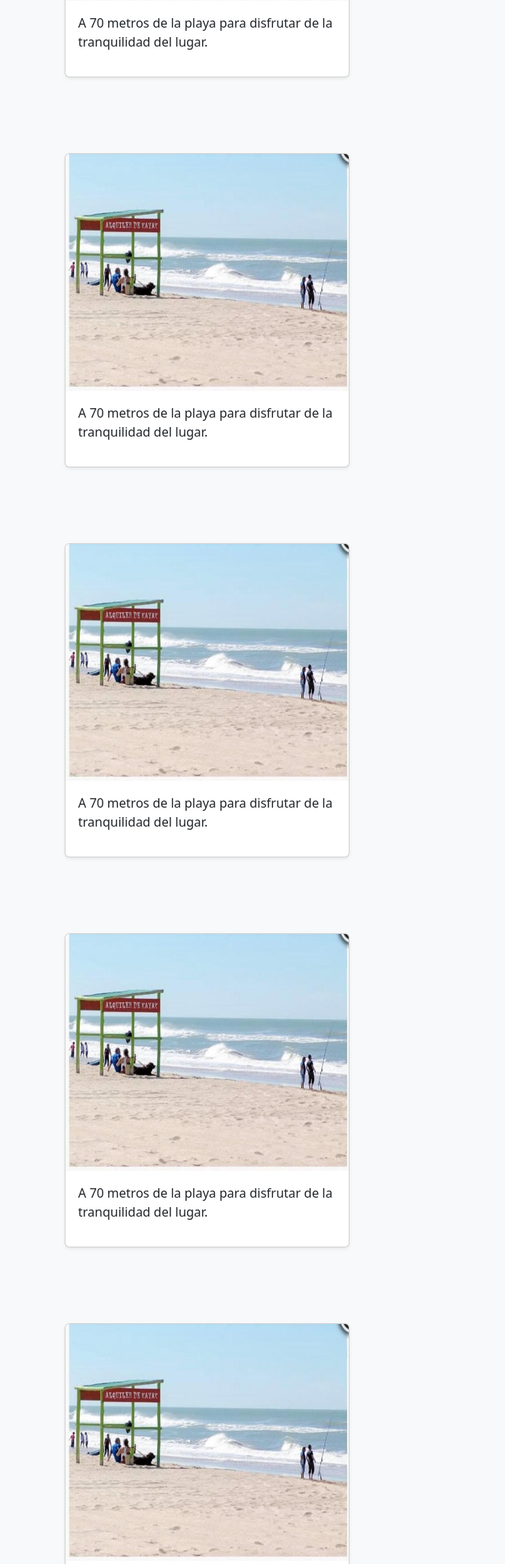
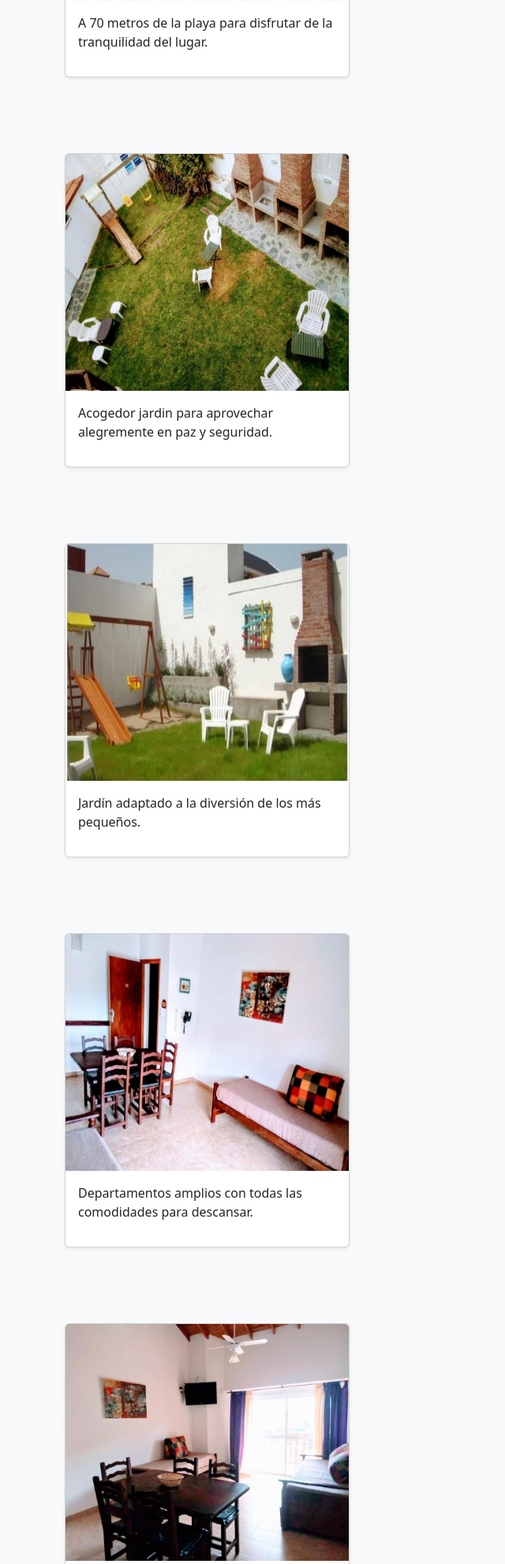
Before and after one commit to contepablod/maremarecomplejo, a Django app: page / in a window 1280 px wide. Shown: the part 1400-3381 px from the top of the page at 79% size, without its empty margins (0-640 px from the left). Run offline with Django 4.2, Linux system fonts and the light colour scheme.

Commit message:
Changed Home template media images to static

```diff
--- a/WebApp/templates/home.html
+++ b/WebApp/templates/home.html
@@ -171,9 +171,9 @@
       <div class="row row-cols-1 row-cols-sm-2 row-cols-md-3 g-3">
         <div class="col">
           <div class="card shadow-sm">
-            <img class="bd-placeholder-img card-img-top" src="{% static 'MareMarePlaya.jpg' %}" height="300" width="150"></img>
+            <img class="bd-placeholder-img card-img-top" src="{% static 'MareMareJardin.jpg' %}" height="300" width="150"></img>
             <div class="card-body">
-              <p class="card-text">A 70 metros de la playa para disfrutar de la tranquilidad del lugar.</p>
+              <p class="card-text">Acogedor jardin para aprovechar alegremente en paz y seguridad.</p>
               <div class="d-flex justify-content-between align-items-center"></div>
             </div>
           </div>
@@ -187,9 +187,9 @@
       <div class="row row-cols-1 row-cols-sm-2 row-cols-md-3 g-3">
         <div class="col">
           <div class="card shadow-sm">
-            <img class="bd-placeholder-img card-img-top" src="{% static 'MareMarePlaya.jpg' %}" height="300" width="150"></img>
+            <img class="bd-placeholder-img card-img-top" src="{% static 'MareMareJuegos.jpg' %}" height="300" width="150"></img>
             <div class="card-body">
-              <p class="card-text">A 70 metros de la playa para disfrutar de la tranquilidad del lugar.</p>
+              <p class="card-text">Jardín adaptado a la diversión de los más pequeños.</p>
               <div class="d-flex justify-content-between align-items-center"></div>
             </div>
           </div>
@@ -203,9 +203,9 @@
       <div class="row row-cols-1 row-cols-sm-2 row-cols-md-3 g-3">
         <div class="col">
           <div class="card shadow-sm">
-            <img class="bd-placeholder-img card-img-top" src="{% static 'MareMarePlaya.jpg' %}" height="300" width="150"></img>
+            <img class="bd-placeholder-img card-img-top" src="{% static 'MareMareEntrada.jpg' %}" height="300" width="150"></img>
             <div class="card-body">
-              <p class="card-text">A 70 metros de la playa para disfrutar de la tranquilidad del lugar.</p>
+              <p class="card-text">Departamentos amplios con todas las comodidades para descansar.</p>
               <div class="d-flex justify-content-between align-items-center"></div>
             </div>
           </div>
@@ -219,9 +219,9 @@
       <div class="row row-cols-1 row-cols-sm-2 row-cols-md-3 g-3">
         <div class="col">
           <div class="card shadow-sm">
-            <img class="bd-placeholder-img card-img-top" src="{% static 'MareMarePlaya.jpg' %}" height="300" width="150"></img>
+            <img class="bd-placeholder-img card-img-top" src="{% static 'MareMareComedor.jpg' %}" height="300" width="150"></img>
             <div class="card-body">
-              <p class="card-text">A 70 metros de la playa para disfrutar de la tranquilidad del lugar.</p>
+              <p class="card-text">Luminosidad garantizada para su confort.</p>
               <div class="d-flex justify-content-between align-items-center"></div>
             </div>
           </div>
@@ -235,9 +235,9 @@
       <div class="row row-cols-1 row-cols-sm-2 row-cols-md-3 g-3">
         <div class="col">
           <div class="card shadow-sm">
-            <img class="bd-placeholder-img card-img-top" src="{% static 'MareMarePlaya.jpg' %}" height="300" width="150"></img>
+            <img class="bd-placeholder-img card-img-top" src="{% static 'MareMareCocina.jpg' %}" height="300" width="150"></img>
             <div class="card-body">
-              <p class="card-text">A 70 metros de la playa para disfrutar de la tranquilidad del lugar.</p>
+              <p class="card-text">Cocinas amplias y completamente equipadas.</p>
               <div class="d-flex justify-content-between align-items-center"></div>
             </div>
           </div>
@@ -251,9 +251,9 @@
       <div class="row row-cols-1 row-cols-sm-2 row-cols-md-3 g-3">
         <div class="col">
           <div class="card shadow-sm">
-            <img class="bd-placeholder-img card-img-top" src="{% static 'MareMarePlaya.jpg' %}" height="300" width="150"></img>
+            <img class="bd-placeholder-img card-img-top" src="{% static 'MareMareMesa.jpg' %}" height="300" width="150"></img>
             <div class="card-body">
-              <p class="card-text">A 70 metros de la playa para disfrutar de la tranquilidad del lugar.</p>
+              <p class="card-text">Todos los electrodomésticos para el desayuno soñado cerca del mar.</p>
               <div class="d-flex justify-content-between align-items-center"></div>
             </div>
           </div>
@@ -267,9 +267,9 @@
       <div class="row row-cols-1 row-cols-sm-2 row-cols-md-3 g-3">
         <div class="col">
           <div class="card shadow-sm">
-            <img class="bd-placeholder-img card-img-top" src="{% static 'MareMarePlaya.jpg' %}" height="300" width="150"></img>
+            <img class="bd-placeholder-img card-img-top" src="{% static 'MareMareCama.jpg' %}" height="300" width="150"></img>
             <div class="card-body">
-              <p class="card-text">A 70 metros de la playa para disfrutar de la tranquilidad del lugar.</p>
+              <p class="card-text">Habitaciones confortables y funcionales en función de sus requerimientos.</p>
               <div class="d-flex justify-content-between align-items-center"></div>
             </div>
           </div>
@@ -283,9 +283,9 @@
       <div class="row row-cols-1 row-cols-sm-2 row-cols-md-3 g-3">
         <div class="col">
           <div class="card shadow-sm">
-            <img class="bd-placeholder-img card-img-top" src="{% static 'MareMarePlaya.jpg' %}" height="300" width="150"></img>
+            <img class="bd-placeholder-img card-img-top" src="{% static 'MareMarePepe.jpg' %}" height="300" width="150"></img>
             <div class="card-body">
-              <p class="card-text">A 70 metros de la playa para disfrutar de la tranquilidad del lugar.</p>
+              <p class="card-text">Complejo Pet Friendly para maximizar tus ganas de disfrutar en familia.</p>
               <div class="d-flex justify-content-between align-items-center"></div>
             </div>
           </div>
```
